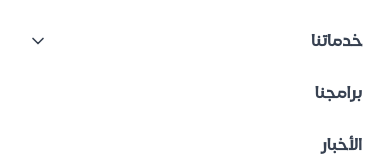
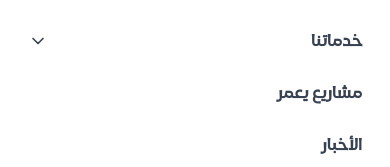
Before and after one commit to yaamur-get/yaamur, a Next.js app: page /careers in a window 390 px wide. Both pictures are taken after a click on the button 350 px from the left and 40 px from the top of the page. Shown: the part 128-295 px from the top of the page. Built offline with nearby package versions, Linux system fonts and the light colour scheme.

Commit message:
chenge the button scrlode color and the nmae of the poject

```diff
--- a/src/components/MobileMenu.tsx
+++ b/src/components/MobileMenu.tsx
@@ -83,7 +83,7 @@ export function MobileMenu({ isScrolled }: MobileMenuProps) {
                 onClick={() => setIsOpen(false)}
                 className="text-gray-700 hover:text-[#08704C] hover:bg-[#08704C]/5 transition-all font-semibold py-3 px-4 rounded-xl"
               >
-                برامجنا
+                مشاريع يعمر
               </Link>
 
               <Link
--- a/src/components/SiteHeader.tsx
+++ b/src/components/SiteHeader.tsx
@@ -210,12 +210,12 @@ export function SiteHeader() {
             <Button
               className={`mr-2 h-12 w-40 p-0 rounded-md flex flex-col items-center justify-center shadow-lg overflow-hidden ${
                 isScrolled
-                  ? "bg-white text-[#08704C]"
+                  ? "bg-gradient-to-r from-[#08704C] via-[#00A186] to-[#08704C] text-white"
                   : "bg-gradient-to-r from-[#08704C] via-[#00A186] to-[#08704C] text-white"
               }`}
             >
 
-            <span className="text-xl leading-tight text-center">تبرع </span>
+            <span className="text-xl leading-tight text-cenىter">تبرع </span>
             </Button>
           </a>
 
```
